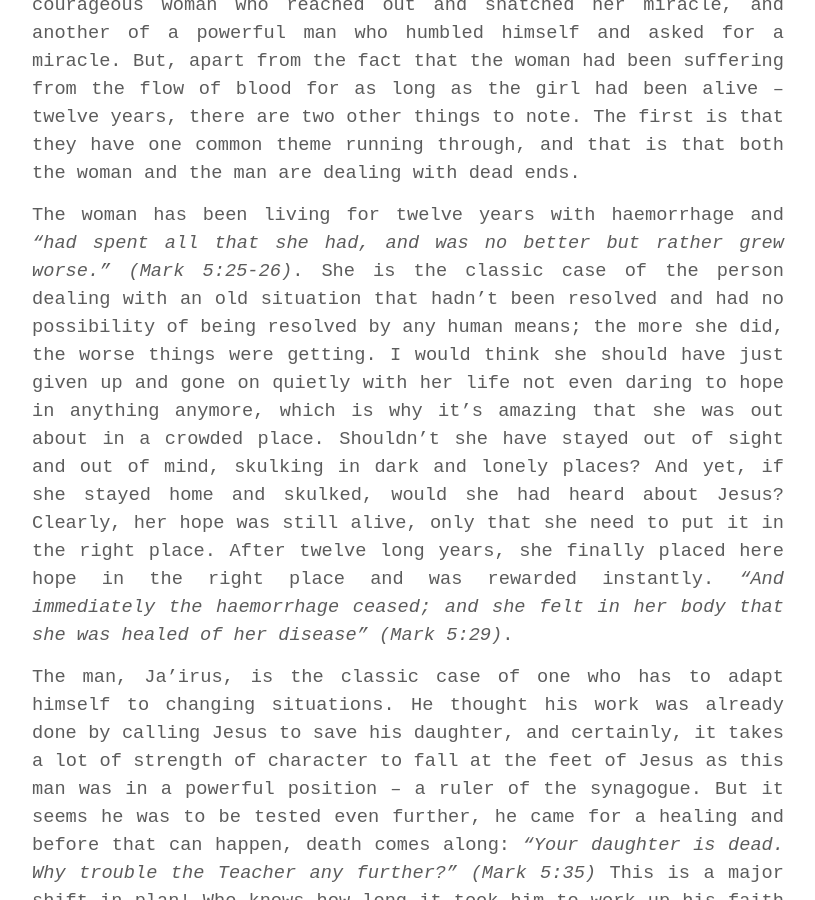
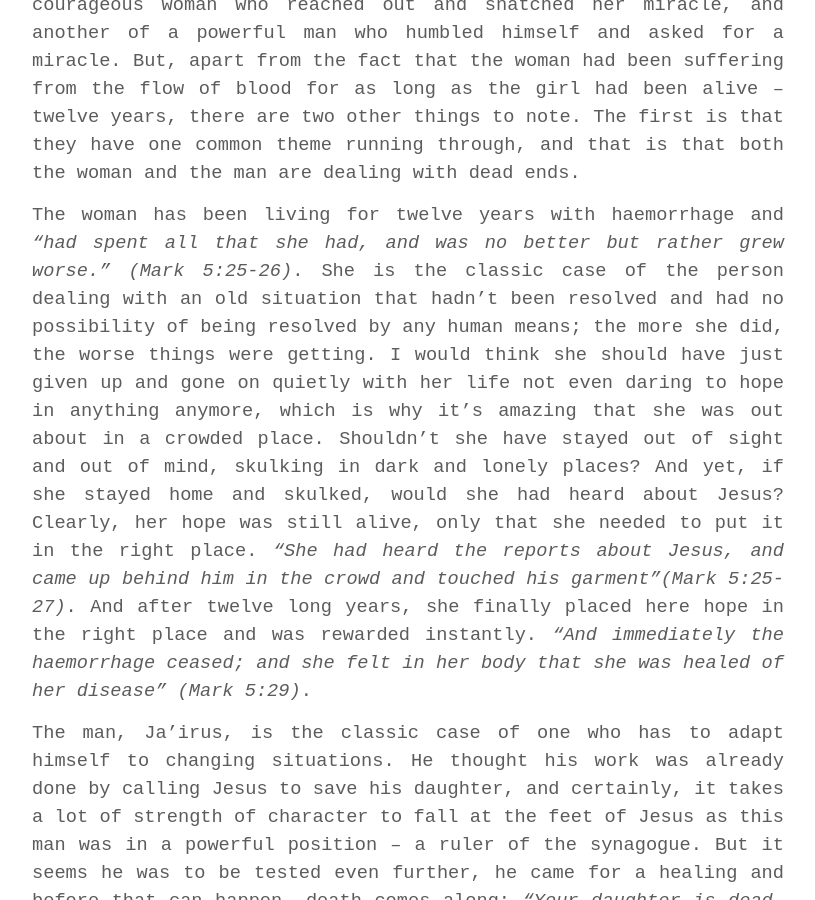
Before and after one commit to soulatcrossroad/dawnscribbler.github.io, a Jekyll site: the page built from _posts/2019-02-05-dead-end-is-not-the-end.md, in a window 1280 px wide and 900 px high, scrolled down 481 px. Shown: the whole window, without its empty margins (232-1047 px from the left). Built offline with Jekyll 4.4.1, drawn with Linux system fonts in a browser that asks for light colours; some web fonts are replaced.

Commit message:
Update 2019-02-05-dead-end-is-not-the-end.md

```diff
--- a/_posts/2019-02-05-dead-end-is-not-the-end.md
+++ b/_posts/2019-02-05-dead-end-is-not-the-end.md
@@ -31,8 +31,8 @@ up and gone on quietly with her life not even daring to hope in anything
 anymore, which is why it’s amazing that she was out about in a crowded place.
 Shouldn’t she have stayed out of sight and out of mind, skulking in dark and
 lonely places? And yet, if she stayed home and skulked, would she had heard
-about Jesus? Clearly, her hope was still alive, only that she need to put it in
-the right place. After twelve long years, she finally placed here hope in the
+about Jesus? Clearly, her hope was still alive, only that she needed to put it in
+the right place. *“She had heard the reports about Jesus, and came up behind him in the crowd and touched his garment”(Mark 5:25-27)*. And after twelve long years, she finally placed here hope in the
 right place and was rewarded instantly. *“And immediately the haemorrhage
 ceased; and she felt in her body that she was healed of her disease” (Mark
 5:29)*.
```
